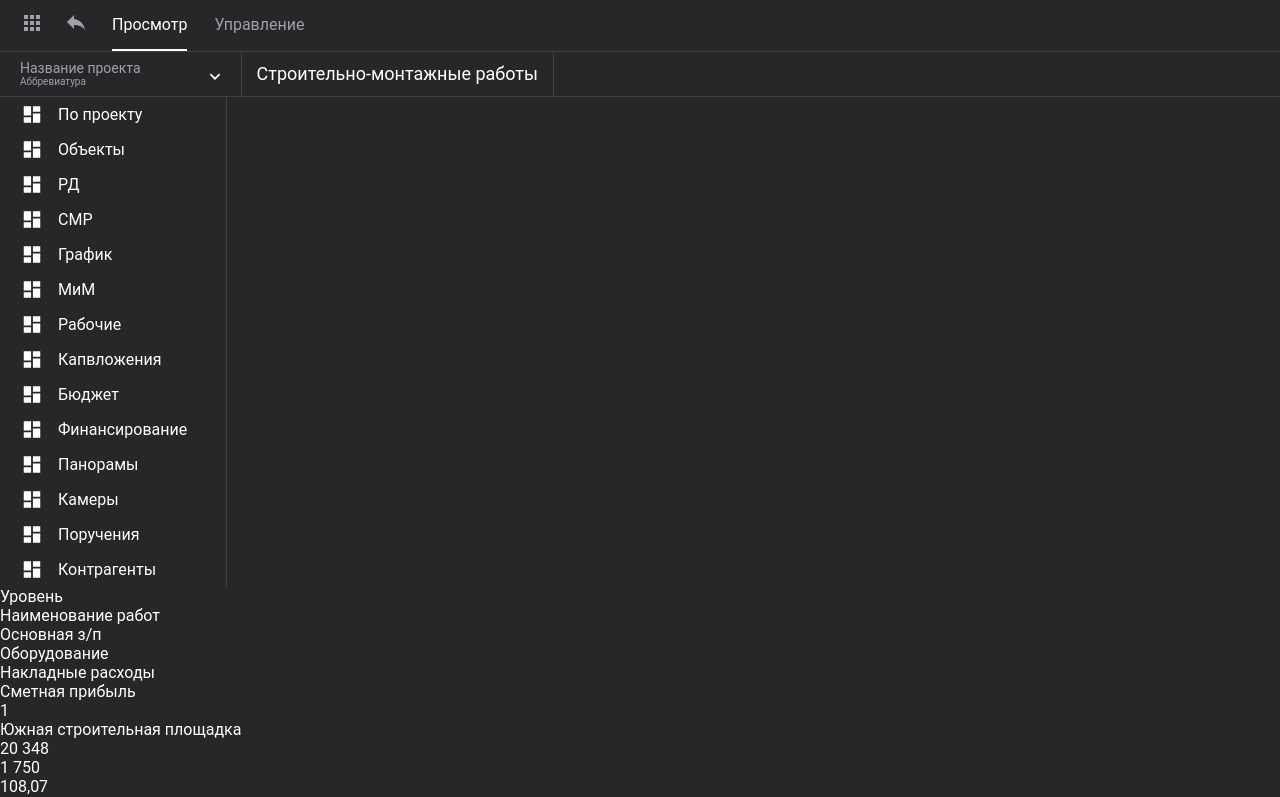
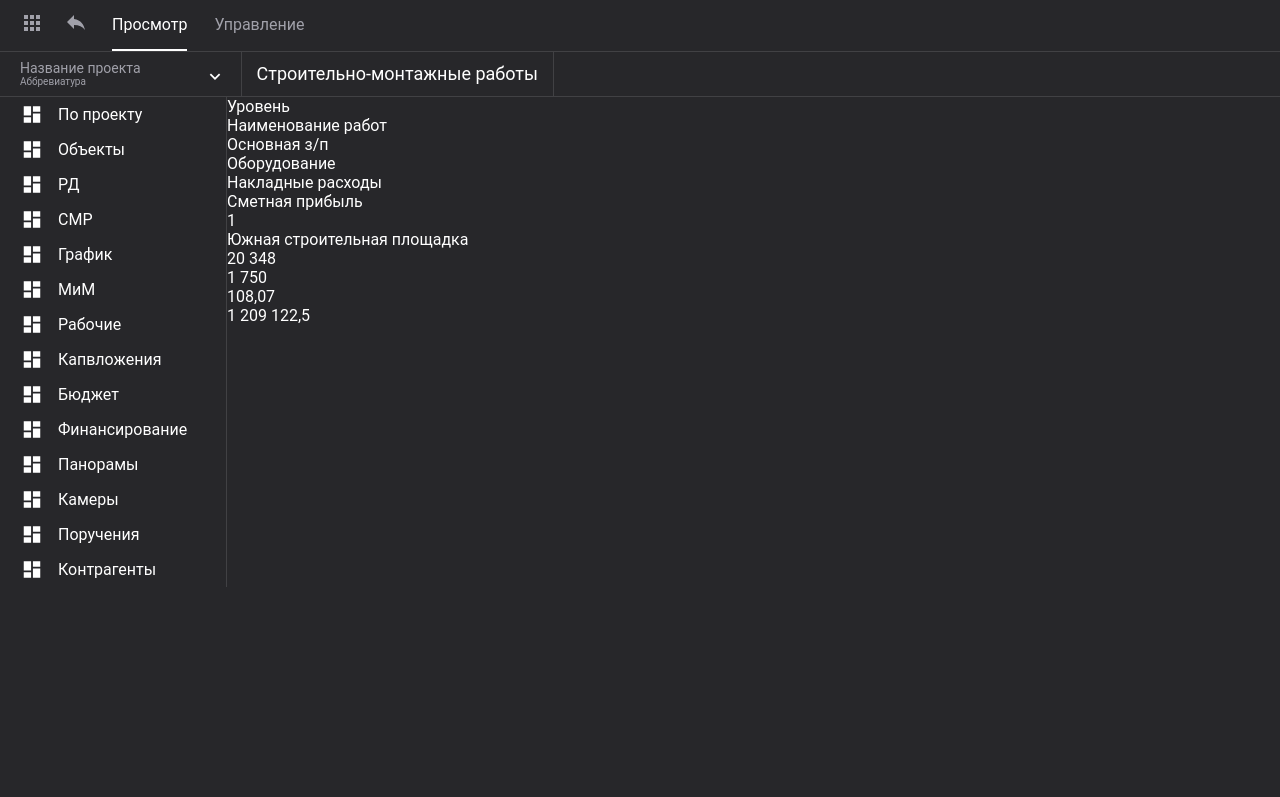
Before and after one commit to dalogsamurai/form-test-task, a React (Create React App) app: page / in a window 1280 px wide. Shown: the top 797 px of the page. Built offline with nearby package versions, Linux system fonts and the light colour scheme.

Commit message:
folder added, w/o layout

```diff
--- a/src/components/Menu/menu.sass
+++ b/src/components/Menu/menu.sass
@@ -2,3 +2,5 @@
     &__upper
         display: flex
         border-bottom: 1px #414144 solid
+    &__content
+        display: flex
```
